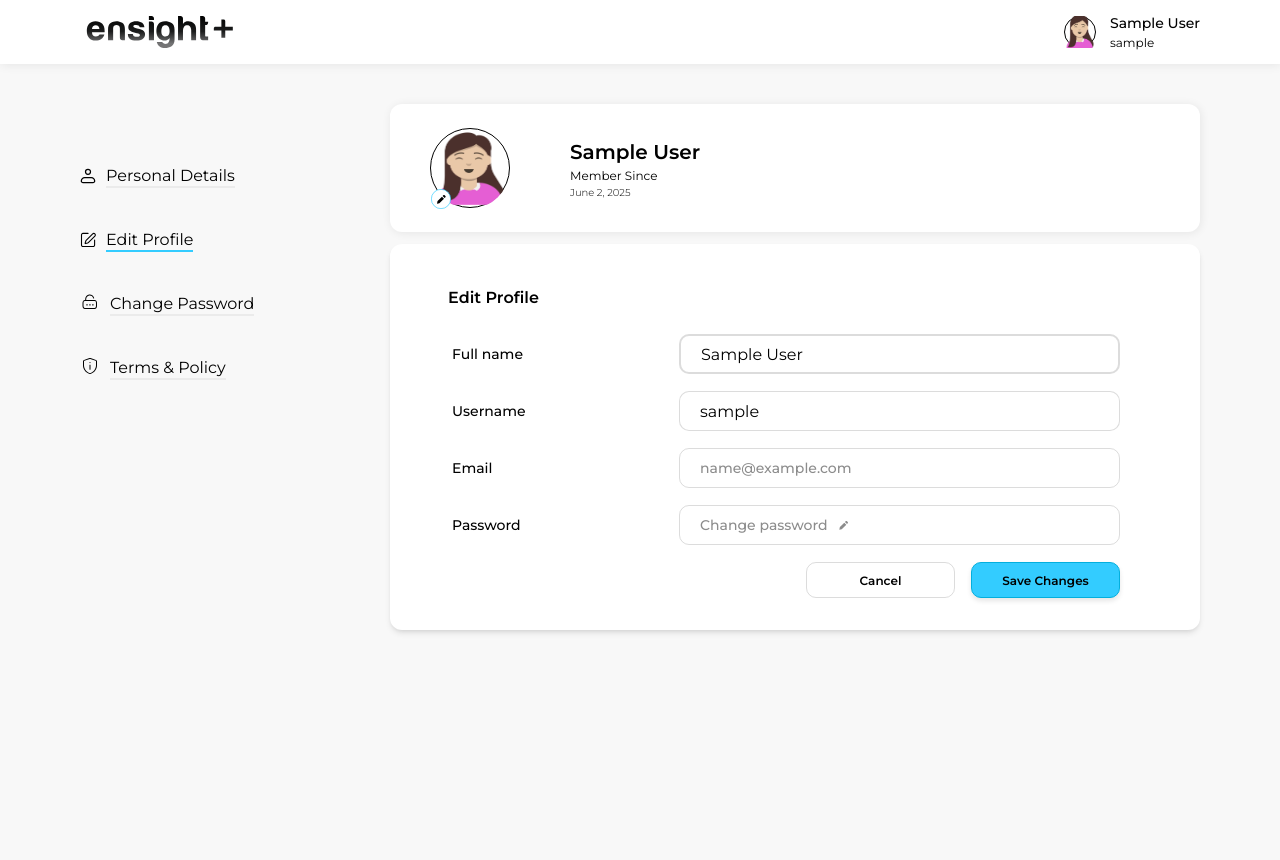
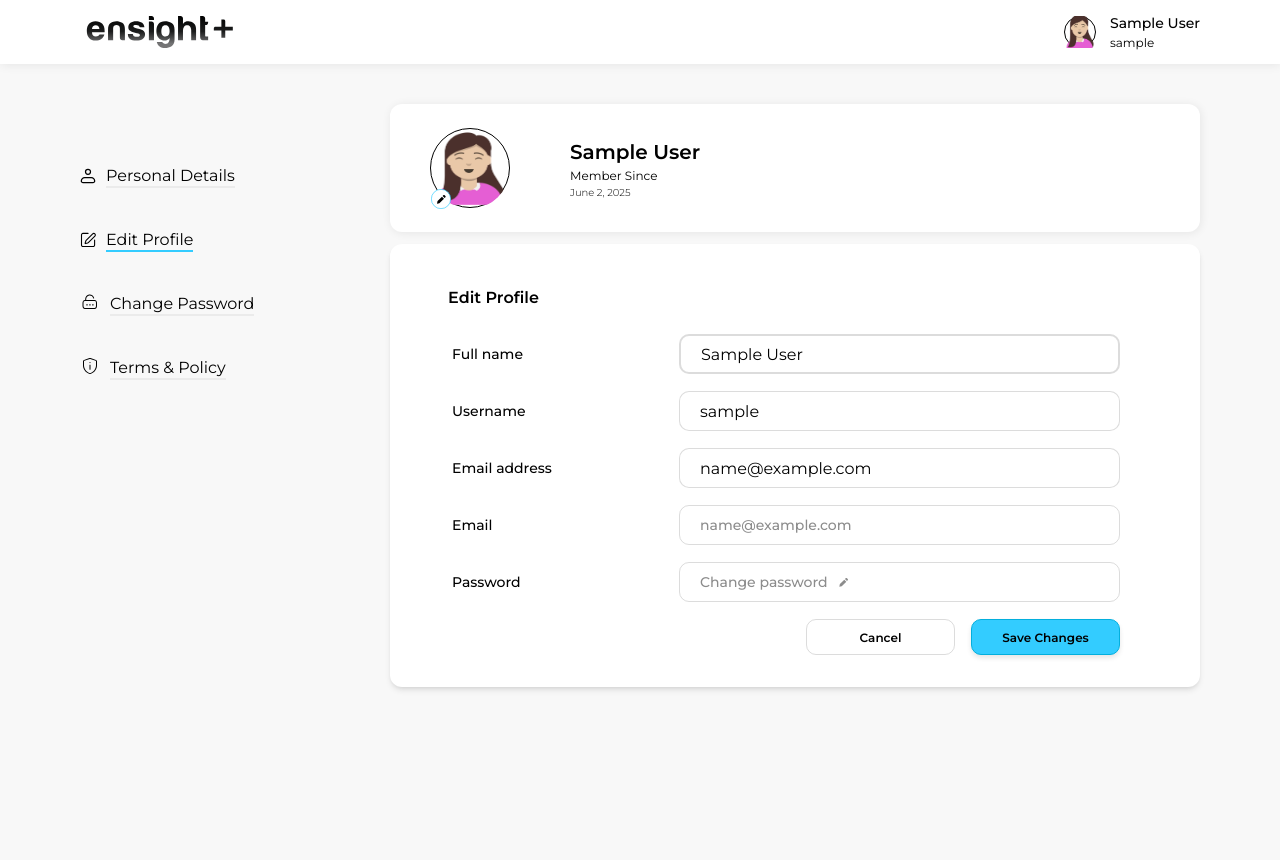
Before and after one commit to ar-saifi133/nexure-auth, a Django app: page /accounts/profile/update/ in a window 1280 px wide. Run offline with Django 4.2, Linux system fonts and the light colour scheme; the visitor is signed in with stand-in values (Sample User, id 1); some libraries are stand-ins or nearby versions.

Commit message:
feat: Implement email change verification process with new model and views

```diff
--- a/accounts/forms.py
+++ b/accounts/forms.py
@@ -1,5 +1,5 @@
-
-
+import datetime
+from django.utils import timezone
 from django import forms
 from django.contrib.auth.forms import UserCreationForm, AuthenticationForm, PasswordResetForm, SetPasswordForm
 from django.contrib.auth import get_user_model
@@ -11,6 +11,13 @@ from django.db import models
 from django.contrib.auth import authenticate
 from django.db.models import Q
 from django.contrib.auth.forms import PasswordResetForm
+from django.core.mail import send_mail
+from .models import EmailChangeRequest
+from django.conf import settings
+from django.urls import reverse
+from django.template.loader import render_to_string
+from django.contrib import messages
+import uuid
 
 
 
@@ -334,19 +341,29 @@ class CustomSetPasswordForm(SetPasswordForm):
 class ProfileUpdateForm(forms.ModelForm):
 
 
+    def __init__(self, *args, **kwargs):
+        self.request = kwargs.pop('request', None)
+        super().__init__(*args, **kwargs)
 
-   class Meta:
-       model = User
-       fields = ['full_name', 'username', ]
-       widgets = {
-         'full_name': forms.TextInput(attrs={
-               'class': 'form-control border-2 text-[#000000] border-[#33ccff] focus:outline-none focus:ring-0 w-[441px] box-border border border-[rgba(140,140,140,0.3)] rounded-[10px] w-[441px] h-[40px] px-5 py-3'
-           }),
-           'username': forms.TextInput(attrs={
-               'class': 'form-control text-primary-black focus:outline-none focus:ring-0 w-[441px] box-border border border-[rgba(140,140,140,0.3)] rounded-[10px] w-[441px] h-[40px] px-5 py-3'
-           }),
 
-       }
+
+
+    class Meta:
+        model = User
+        fields = ['full_name', 'username', 'email']
+        widgets = {
+            'full_name': forms.TextInput(attrs={
+                'class': 'form-control border-2 text-[#000000] border-[#33ccff] focus:outline-none focus:ring-0 w-[441px] box-border border border-[rgba(140,140,140,0.3)] rounded-[10px] w-[441px] h-[40px] px-5 py-3'
+            }),
+            'username': forms.TextInput(attrs={
+                'class': 'form-control text-primary-black focus:outline-none focus:ring-0 w-[441px] box-border border border-[rgba(140,140,140,0.3)] rounded-[10px] w-[441px] h-[40px] px-5 py-3'
+            }),
+
+            'email': forms.EmailInput(attrs={
+                'class': 'form-control text-primary-black focus:outline-none focus:ring-0 w-[441px] box-border border border-[rgba(140,140,140,0.3)] rounded-[10px] w-[441px] h-[40px] px-5 py-3'
+            }),
+
+        }
 
 
 
@@ -360,18 +377,69 @@ class ProfileUpdateForm(forms.ModelForm):
    #     self.fields['avatar'].initial = self.instance.avatar
 
 
-   def clean_email(self):
-       email = self.cleaned_data.get('email')
-       if User.objects.filter(email=email).exclude(pk=self.instance.pk).exists():
-           raise ValidationError(_("This email is already in use."))
-       return email
+    def clean_email(self):
+        email = self.cleaned_data.get('email')
+        if User.objects.filter(email=email).exclude(pk=self.instance.pk).exists():
+            raise ValidationError(_("This email is already in use."))
+        return email
 
 
-   def clean_username(self):
-       username = self.cleaned_data.get('username')
-       if User.objects.filter(username=username).exclude(pk=self.instance.pk).exists():
-           raise ValidationError(_("This username is already in use."))
-       return username
+    def clean_username(self):
+        username = self.cleaned_data.get('username')
+        if User.objects.filter(username=username).exclude(pk=self.instance.pk).exists():
+            raise ValidationError(_("This username is already in use."))
+        return username
+
+
+    def save(self, commit=True):
+        user = super().save(commit=False)
+        new_email = self.cleaned_data.get('email')
+
+        # Get ORIGINAL email from database, not form data
+        current_email = User.objects.get(pk=user.pk).email  # Critical fix
+
+        if new_email != current_email:
+            # Delete previous requests
+            EmailChangeRequest.objects.filter(user=user).delete()
+
+            # Create new request
+            token = uuid.uuid4()
+            expires_at = timezone.now() + datetime.timedelta(hours=24)
+            EmailChangeRequest.objects.create(
+                user=user,
+                new_email=new_email,
+                token=token,
+                expires_at=expires_at
+            )
+
+            # Build verification URL
+            verification_url = self.request.build_absolute_uri(
+                reverse('accounts:verify_email_change', args=[str(token)])
+            )
+
+            # Send email
+            subject = 'Verify Your New Email Address'
+            html_message = render_to_string('accounts/profile/email_change_verification.html', {
+                'user': user,
+                'verification_url': verification_url,
+                'expiry_time': '24 hours'
+            })
+            send_mail(
+                subject,
+                '',
+                settings.DEFAULT_FROM_EMAIL,
+                [new_email],
+                html_message=html_message,
+                fail_silently=False
+            )
+            messages.success(self.request, 'Verification link sent to your new email. Please check your inbox. After verification, you can log in with the new email.')
+
+            # Revert to original email
+            user.email = current_email  # Now correctly uses original email
+
+        if commit:
+            user.save()
+        return user
 
 
 
--- a/accounts/models.py
+++ b/accounts/models.py
@@ -63,6 +63,20 @@ class EmailVerificationToken(models.Model):
         return self.expires_at > timezone.now()
 
 
+class EmailChangeRequest(models.Model):   # New model for email change requests after verification
+    user = models.ForeignKey(User, on_delete=models.CASCADE)
+    new_email = models.EmailField()
+    token = models.UUIDField(default=uuid.uuid4, editable=False, unique=True)
+    created_at = models.DateTimeField(auto_now_add=True)
+    expires_at = models.DateTimeField()
+
+    def is_valid(self):
+        return self.expires_at > timezone.now()
+
+
+
+
+
 class PasswordResetToken(models.Model):
     user = models.ForeignKey(User, on_delete=models.CASCADE, related_name='reset_tokens')
     token = models.CharField(max_length=100, unique=True)
--- a/accounts/urls.py
+++ b/accounts/urls.py
@@ -20,6 +20,7 @@ urlpatterns = [
     # Email verification
     path('email-sent/', views.email_sent_view, name='email_sent'),
     path('verify-email/<uuid:token>/', views.verify_email_view, name='verify_email'),
+    path('verify-email-change/<uuid:token>/', views.verify_email_change, name='verify_email_change'),
     path('resend-verification/', views.resend_verification_view, name='resend_verification'),
 
     # Password reset
--- a/accounts/views.py
+++ b/accounts/views.py
@@ -31,7 +31,7 @@ from .forms import (
     AvatarUpdateForm,
     CustomPasswordChangeForm
 )
-from .models import PasswordResetToken, EmailVerificationToken
+from .models import PasswordResetToken, EmailVerificationToken, EmailChangeRequest
 from .serializers import CustomTokenObtainPairSerializer
 import logging
 from django.views.decorators.csrf import csrf_exempt
@@ -681,14 +681,24 @@ def profile_update_view(request):
 
    # ――― determine which form was posted ―――
    if request.method == "POST":
+       original_email = user.email  # Store the original email for comparison
+
        if "profile_submit" in request.POST:
            # username / email / full-name
-           profile_form = ProfileUpdateForm(request.POST, instance=user)
+           profile_form = ProfileUpdateForm(request.POST, instance=user, request=request)
            avatar_form  = AvatarUpdateForm(instance=user)  # blank copy
            if profile_form.is_valid():
+            #    profile_form.save()
+            #    messages.success(request, "Profile updated successfully!")
+            #    return redirect("accounts:profile")
+
+               submitted_email = profile_form.cleaned_data.get('email')
                profile_form.save()
-               messages.success(request, "Profile updated successfully!")
+               if submitted_email == original_email and profile_form.has_changed():
+                  messages.success(request, "Profile updated successfully!")
+
                return redirect("accounts:profile")
+
 
 
        elif "avatar_submit" in request.POST:
@@ -761,8 +771,33 @@ def password_change_view(request):
 
 
 
+def verify_email_change(request, token):
+    try:
+        email_change = EmailChangeRequest.objects.get(token=token)
 
+        if not email_change.is_valid():
+            messages.error(request, "Verification link has expired.")
+            return redirect('accounts:profile_update')
 
+        if User.objects.filter(email=email_change.new_email).exists():
+            messages.error(request, "This email is already in use.")
+            return redirect('accounts:profile_update')
+
+        # Update email and mark as verified
+        user = email_change.user
+        user.email = email_change.new_email
+        user.email_verified = True  # Add this line
+        user.save()
+
+        # Cleanup
+        email_change.delete()
+
+        messages.success(request, "Email updated successfully!")
+        return redirect('accounts:profile_update')
+
+    except EmailChangeRequest.DoesNotExist:
+        messages.error(request, "Invalid verification link.")
+        return redirect('accounts:profile_update')
 
 
 
```
Also changed, not shown: templates/accounts/profile/email_change_verification.html (added, +12 -0 lines), templates/accounts/profile/profile_update.html (+0 -7 lines), accounts/migrations/0004_emailchangerequest.py (added), 1 other file.
